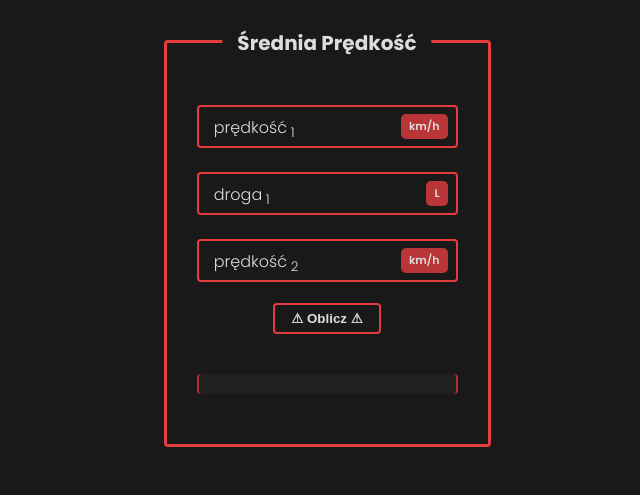
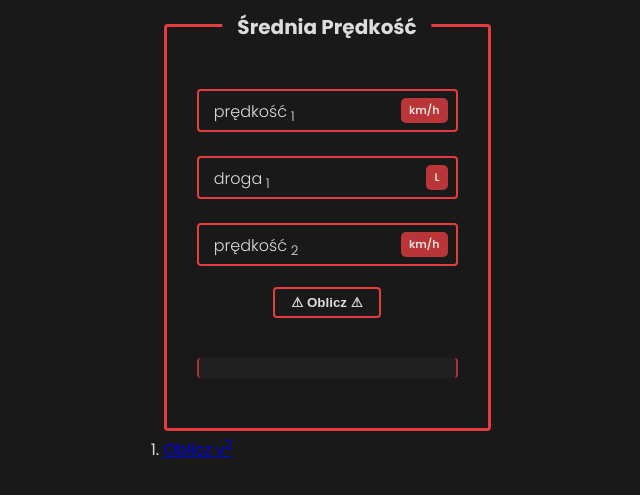
Before and after one commit to SeveToo/kalkulator--redniej-pr-dko-ci, a plain HTML site: page index.html in a window 1280 px wide. Shown: the part 211-706 px from the top of the page, without its empty margins (313-953 px from the left). Drawn offline with Linux system fonts and the light colour scheme.

Commit message:
add link list

```diff
--- a/index.html
+++ b/index.html
@@ -48,18 +48,20 @@
           </label>
           <input type="submit" class="avgSpeed__button" value="&#9888; Oblicz &#9888;"></input>
         </form>
-        <div class="avgSpeed__result">
+        <div class="avgSpeed__result"></div>
+      </div>
+    <section class="links">
+      <ol class="links__list">
+        <li class="links__item">
+          <a
+            class="links__link"
+            href="https://sevetoo.github.io/kalkulator-v2/"
+          >Oblicz v<sup>2<sup></a>
+        </li>
+      </ol>
+    </section>
+    </main>
 
-          <!-- <div class="result__fraction">
-            <div class="result__nominator">23</div>
-            <div class="result__denominator">12372</div>
-          </div>
-          <div class="result__solution">&nbsp;<span class="result__equal">=</span>&nbsp;12.238
-            <span class="result__unit">km/h</span>
-          </div>
-        </div> -->
-      </div>
-    </main>
     <script src="script.js"></script>
   </body>
 </html>
```
